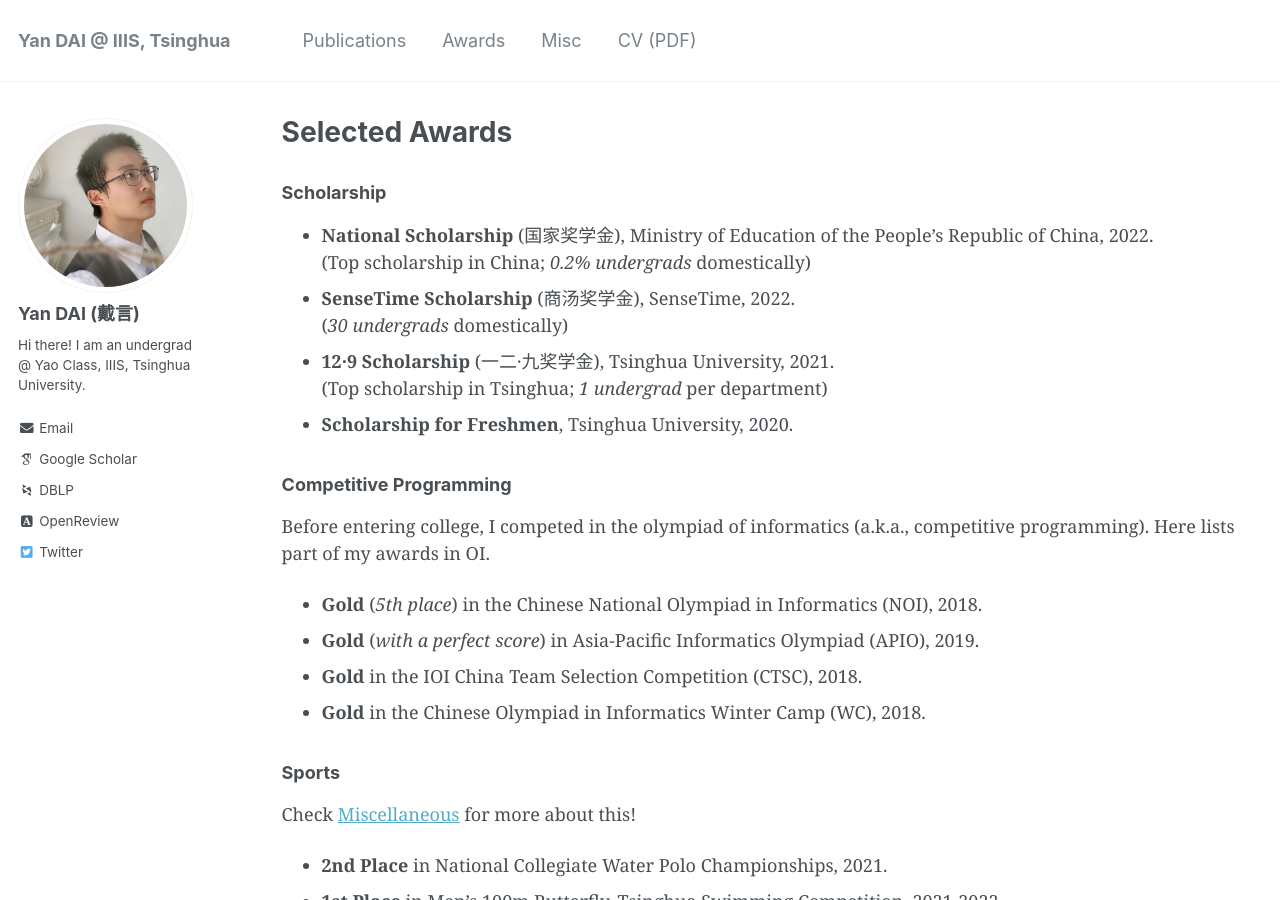
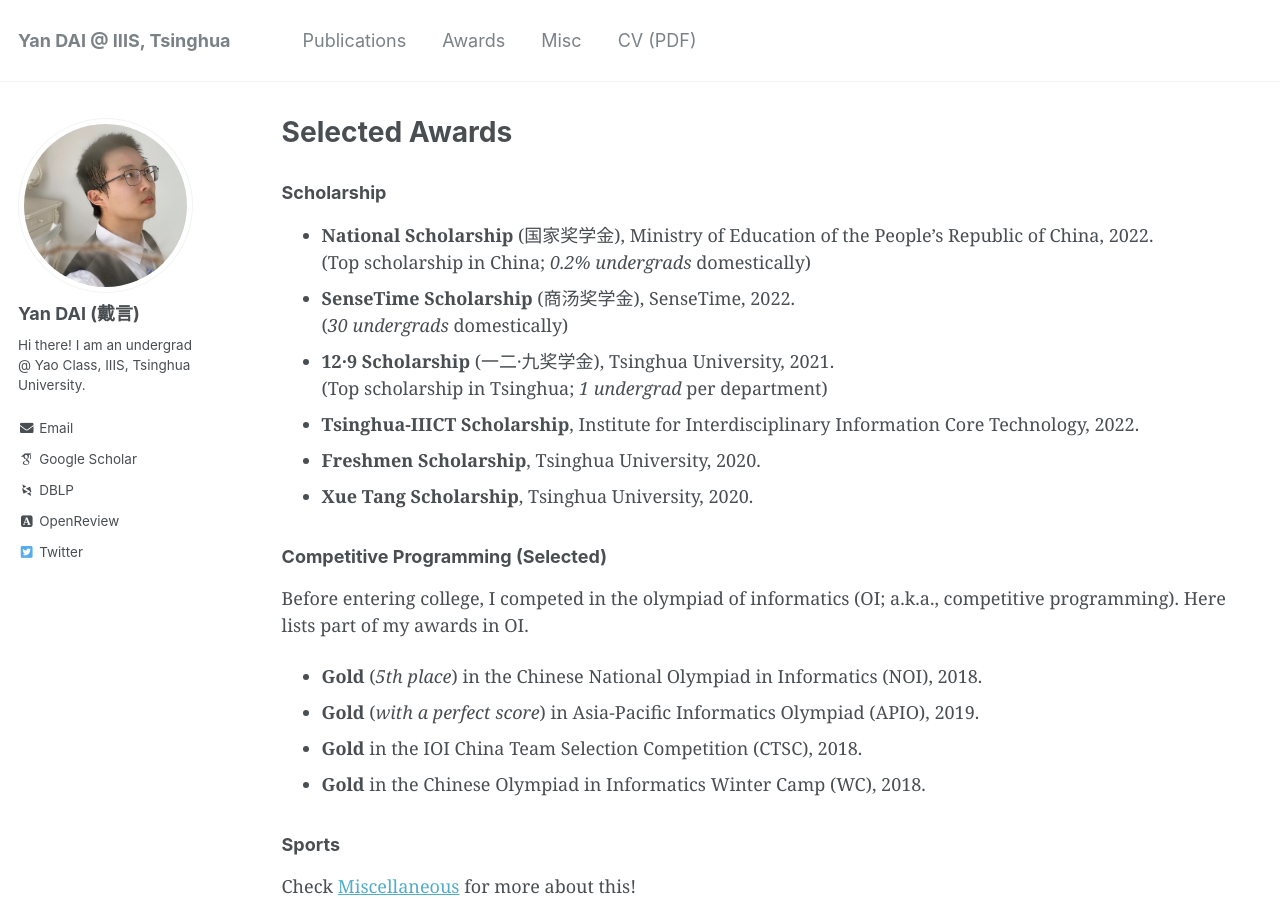
Before and after one commit to yandaichn/yandaichn.github.io, a Jekyll site: the page built from _pages/awards.md, in a window 1280 px wide and 900 px high. Built offline with Jekyll 4.4.1, drawn with Linux system fonts in a browser that asks for light colours; some web fonts are replaced.

Commit message:
Update Awards

```diff
--- a/_pages/awards.md
+++ b/_pages/awards.md
@@ -12,10 +12,12 @@ author_profile: true
 (*30 undergrads* domestically)
 * **12·9 Scholarship** (一二·九奖学金), Tsinghua University, 2021.
 (Top scholarship in Tsinghua; *1 undergrad* per department)
-* **Scholarship for Freshmen**, Tsinghua University, 2020.
+* **Tsinghua-IIICT Scholarship**, Institute for Interdisciplinary Information Core Technology, 2022.
+* **Freshmen Scholarship**, Tsinghua University, 2020.
+* **Xue Tang Scholarship**, Tsinghua University, 2020.
 
-### Competitive Programming
-Before entering college, I competed in the olympiad of informatics (a.k.a., competitive programming). Here lists part of my awards in OI.
+### Competitive Programming (Selected)
+Before entering college, I competed in the olympiad of informatics (OI; a.k.a., competitive programming). Here lists part of my awards in OI.
 
 * **Gold** (*5th place*) in the Chinese National Olympiad in Informatics (NOI), 2018.
 * **Gold** (*with a perfect score*) in Asia-Pacific Informatics Olympiad (APIO), 2019.
```
